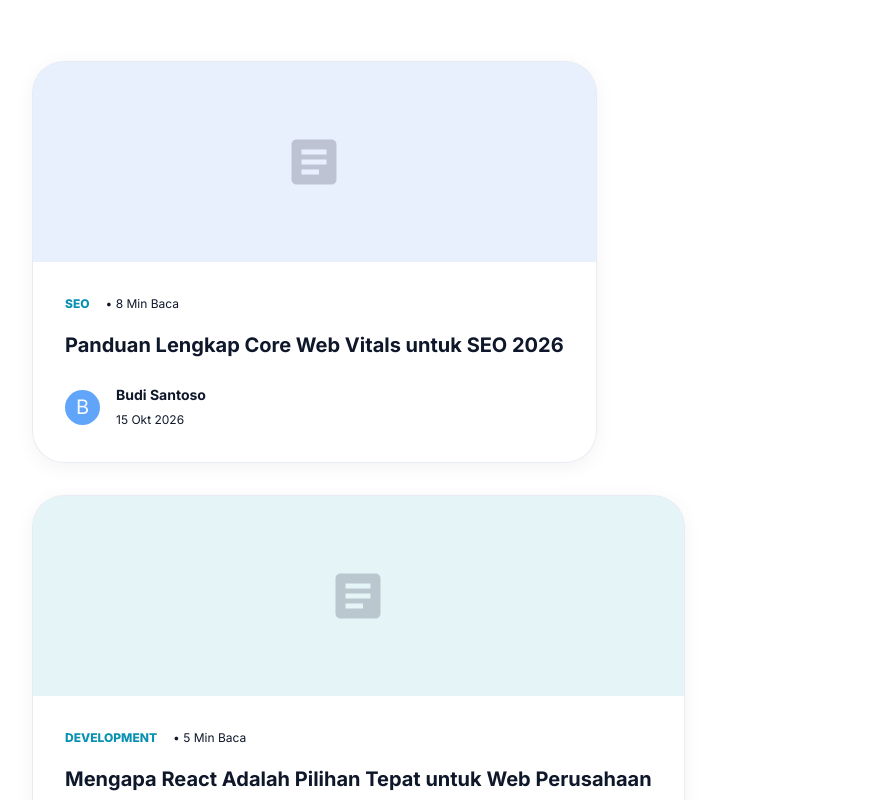
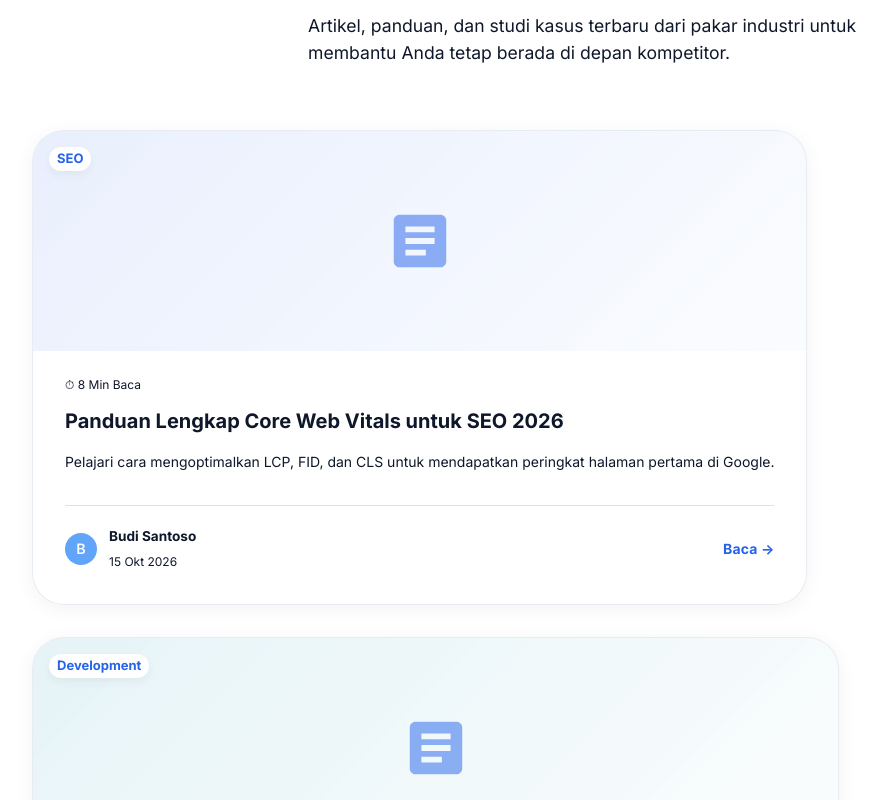
Before and after one commit to sijify/sijify.github.io, a React (Vite) app: page / in a window 1280 px wide. Shown: the part 4420-5220 px from the top of the page, without its empty margins (32-918 px from the left). Built offline with nearby package versions, Linux system fonts and the light colour scheme.

Commit message:
style: tidy up blog section layout and add excerpts

```diff
--- a/src/App.jsx
+++ b/src/App.jsx
@@ -252,9 +252,9 @@ const Products = () => {
 
 const Articles = () => {
   const posts = [
-    { title: "Panduan Lengkap Core Web Vitals untuk SEO 2026", cat: "SEO", read: "8 Min", author: "Budi Santoso", date: "15 Okt 2026", img: "rgba(37,99,235,0.1)" },
-    { title: "Mengapa React Adalah Pilihan Tepat untuk Web Perusahaan", cat: "Development", read: "5 Min", author: "SijiFy Team", date: "10 Okt 2026", img: "rgba(8,145,178,0.1)" },
-    { title: "Studi Kasus: Meningkatkan Trafik Organik 300% dalam 3 Bulan", cat: "Case Study", read: "12 Min", author: "Andi Wijaya", date: "02 Okt 2026", img: "rgba(37,99,235,0.05)" },
+    { title: "Panduan Lengkap Core Web Vitals untuk SEO 2026", desc: "Pelajari cara mengoptimalkan LCP, FID, dan CLS untuk mendapatkan peringkat halaman pertama di Google.", cat: "SEO", read: "8 Min", author: "Budi Santoso", date: "15 Okt 2026", img: "linear-gradient(135deg, rgba(37,99,235,0.1) 0%, rgba(37,99,235,0.02) 100%)" },
+    { title: "Mengapa React Adalah Pilihan Tepat untuk Web Skala Besar", desc: "Arsitektur komponen dan ekosistem React membuatnya ideal untuk membangun web aplikasi tingkat enterprise.", cat: "Development", read: "5 Min", author: "SijiFy Team", date: "10 Okt 2026", img: "linear-gradient(135deg, rgba(8,145,178,0.1) 0%, rgba(8,145,178,0.02) 100%)" },
+    { title: "Studi Kasus: Meningkatkan Trafik Organik 300% dalam 3 Bulan", desc: "Bagaimana tim kami membantu perusahaan finansial melipatgandakan pengunjung lewat optimasi on-page.", cat: "Case Study", read: "12 Min", author: "Andi Wijaya", date: "02 Okt 2026", img: "linear-gradient(135deg, rgba(37,99,235,0.08) 0%, rgba(8,145,178,0.02) 100%)" },
   ];
 
   return (
@@ -263,33 +263,49 @@ const Articles = () => {
         <Typography variant="subtitle2" textAlign="center" color="primary.main" sx={{ fontWeight: 800, letterSpacing: 1, textTransform: 'uppercase', mb: 1 }}>
           Blog & Wawasan
         </Typography>
-        <Typography variant="h2" gutterBottom textAlign="center" component="h2" sx={{ mb: 8, fontSize: { xs: '2.2rem', md: '3rem' }, color: '#0f172a' }}>
+        <Typography variant="h2" gutterBottom textAlign="center" component="h2" sx={{ mb: 2, fontSize: { xs: '2.2rem', md: '3rem' }, color: '#0f172a' }}>
           Pelajari <span className="text-gradient">Tren Teknologi</span> Terkini
+        </Typography>
+        <Typography variant="body1" textAlign="center" color="text.secondary" sx={{ mb: 8, maxWidth: '600px', mx: 'auto', fontSize: '1.1rem' }}>
+          Artikel, panduan, dan studi kasus terbaru dari pakar industri untuk membantu Anda tetap berada di depan kompetitor.
         </Typography>
 
         <Grid container spacing={4}>
           {posts.map((post, index) => (
             <Grid item key={index} xs={12} md={4}>
-              <Box component="article" className="glass-card animate-fade-in-up" sx={{ display: 'flex', flexDirection: 'column', borderRadius: 4, overflow: 'hidden', height: '100%', animationDelay: `${index * 150}ms`, border: '1px solid rgba(0,0,0,0.05)' }}>
+              <Box component="article" className="glass-card animate-fade-in-up" sx={{ display: 'flex', flexDirection: 'column', borderRadius: 4, overflow: 'hidden', height: '100%', animationDelay: `${index * 150}ms`, border: '1px solid rgba(0,0,0,0.06)', transition: '0.3s', '&:hover': { transform: 'translateY(-8px)', boxShadow: '0 16px 40px rgba(37,99,235,0.1)' } }}>
                 {/* Image Placeholder */}
-                <Box sx={{ height: 200, bgcolor: post.img, display: 'flex', justifyContent: 'center', alignItems: 'center' }}>
-                  <Article sx={{ fontSize: 60, color: 'rgba(15,23,42,0.2)' }} />
+                <Box sx={{ height: 220, background: post.img, display: 'flex', justifyContent: 'center', alignItems: 'center', position: 'relative' }}>
+                  <Article sx={{ fontSize: 70, color: 'primary.main', opacity: 0.5 }} />
+                  <Chip label={post.cat} size="small" sx={{ position: 'absolute', top: 16, left: 16, bgcolor: 'white', color: 'primary.main', fontWeight: 700, boxShadow: '0 4px 10px rgba(0,0,0,0.05)' }} />
                 </Box>
-                <Box sx={{ p: 4, display: 'flex', flexDirection: 'column', flexGrow: 1 }}>
-                  <Box sx={{ display: 'flex', gap: 2, mb: 2 }}>
-                    <Typography variant="caption" sx={{ color: 'secondary.main', fontWeight: 800, textTransform: 'uppercase' }}>{post.cat}</Typography>
-                    <Typography variant="caption" color="text.secondary">• {post.read} Baca</Typography>
+
+                <Box sx={{ p: 4, pt: 3, display: 'flex', flexDirection: 'column', flexGrow: 1 }}>
+                  <Box sx={{ display: 'flex', gap: 2, mb: 1.5 }}>
+                    <Typography variant="caption" color="text.secondary" sx={{ display: 'flex', alignItems: 'center', gap: 0.5 }}>
+                      ⏱ {post.read} Baca
+                    </Typography>
                   </Box>
-                  <Typography component="h3" variant="h6" sx={{ fontWeight: 700, mb: 3, fontSize: '1.25rem', lineHeight: 1.5, color: '#0f172a', '&:hover': { color: 'primary.main', cursor: 'pointer' } }}>
+                  <Typography component="h3" variant="h6" sx={{ fontWeight: 700, mb: 2, fontSize: '1.25rem', lineHeight: 1.4, color: '#0f172a', '&:hover': { color: 'primary.main', cursor: 'pointer' } }}>
                     {post.title}
                   </Typography>
+                  <Typography variant="body2" color="text.secondary" sx={{ mb: 4, lineHeight: 1.6, flexGrow: 1 }}>
+                    {post.desc}
+                  </Typography>
 
-                  <Box sx={{ mt: 'auto', display: 'flex', alignItems: 'center', gap: 2 }}>
-                    <Avatar sx={{ width: 35, height: 35, bgcolor: 'primary.light' }}>{post.author[0]}</Avatar>
-                    <Box>
-                      <Typography variant="subtitle2" sx={{ fontWeight: 700, color: '#0f172a' }}>{post.author}</Typography>
-                      <Typography variant="caption" color="text.secondary">{post.date}</Typography>
+                  <Divider sx={{ mb: 2.5 }} />
+
+                  <Box sx={{ display: 'flex', alignItems: 'center', justifyContent: 'space-between' }}>
+                    <Box sx={{ display: 'flex', alignItems: 'center', gap: 1.5 }}>
+                      <Avatar sx={{ width: 32, height: 32, bgcolor: 'primary.light', fontSize: '0.9rem', fontWeight: 600 }}>{post.author[0]}</Avatar>
+                      <Box>
+                        <Typography variant="subtitle2" sx={{ fontWeight: 700, color: '#0f172a', fontSize: '0.85rem' }}>{post.author}</Typography>
+                        <Typography variant="caption" color="text.secondary">{post.date}</Typography>
+                      </Box>
                     </Box>
+                    <Typography variant="button" sx={{ color: 'primary.main', fontWeight: 700, cursor: 'pointer', '&:hover': { textDecoration: 'underline' } }}>
+                      Baca &rarr;
+                    </Typography>
                   </Box>
                 </Box>
               </Box>
@@ -298,7 +314,7 @@ const Articles = () => {
         </Grid>
 
         <Box sx={{ textAlign: 'center', mt: 8 }}>
-           <Button variant="outlined" color="primary" size="large" sx={{ py: 1.5, px: 4 }}>Lihat Semua Artikel</Button>
+           <Button variant="outlined" color="primary" size="large" sx={{ py: 1.5, px: 5, borderRadius: 2, fontWeight: 700 }}>Lihat Semua Artikel</Button>
         </Box>
       </Container>
     </Box>
```
